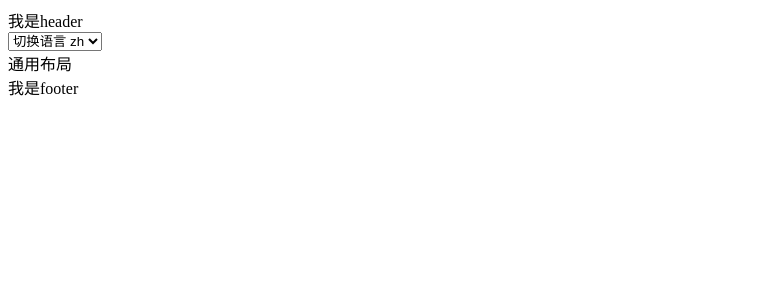
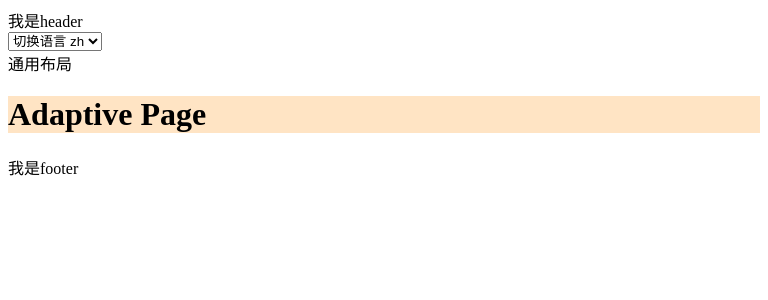
Before and after one commit to iwesion/Nust3-app, a Nuxt app: page /adaptive in a window 768 px wide. Shown: the top 300 px of the page. Built offline with nearby package versions, Linux system fonts and the light colour scheme.

Commit message:
no message

```diff
--- a/package.json
+++ b/package.json
@@ -11,6 +11,7 @@
     "nuxt": "3.0.0-rc.12"
   },
   "dependencies": {
+    "less": "^4.1.3",
     "vue-i18n": "^9.2.2"
   }
 }
--- /dev/null
+++ b/pages/adaptive.vue
@@ -0,0 +1,28 @@
+<!--
+ * @Author: wesion
+ * @Date: 2022-10-31 17:57:05
+ * @LastEditTime: 2022-10-31 18:53:08
+ * @Description:
+-->
+<template>
+  <div class="xpg">
+    <h1>Adaptive Page</h1>
+  </div>
+</template>
+
+<script setup>
+import {} from 'vue'
+</script>
+
+<style  lang="less">
+@media screen and (min-width: 768px) {
+    .xpg{
+        background-color: aqua;
+    }
+  }
+  @media screen and (max-width: 768px) {
+    .xpg{
+        background-color:bisque;
+    }
+  }
+</style>
--- a/pages/index.vue
+++ b/pages/index.vue
@@ -1,7 +1,7 @@
 <!--
  * @Author: wesion
  * @Date: 2022-10-27 10:12:38
- * @LastEditTime: 2022-10-31 16:01:51
+ * @LastEditTime: 2022-10-31 18:32:25
  * @Description:
 -->
 <template>
@@ -24,6 +24,9 @@
         <br/>
         <NuxtLink to="/dddd/28">Go [[live]] Page</NuxtLink>
         <br/>
+        <NuxtLink to="/adaptive">Go Adaptive Page</NuxtLink>
+        <br/>
+
         <BaseButton></BaseButton>
 
     </div>
```
Also changed, not shown: 1 other file (tests, documents, lock files or other folders).
